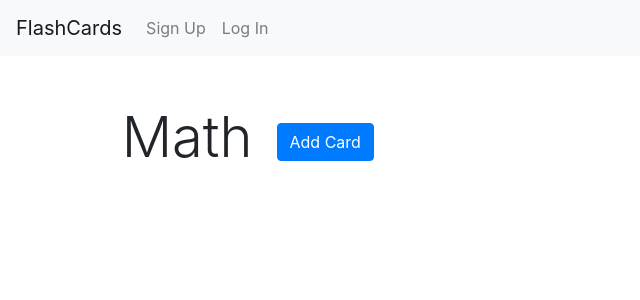
After one commit to Alikhalid2020/FlashCards, a Django app: page /deck/1 in a window 1280 px wide. The commit adds this page. Shown: the top 300 px of the page, without its empty margins (0-640 px from the left). Run offline with Django 3.2, Linux system fonts and the light colour scheme; data comes from the database, SQL or seed files in the repository; some libraries are stand-ins or nearby versions.

Commit message:
link to deck page from homepage links

```diff
--- /dev/null
+++ b/flashapp/templates/deck.html
@@ -0,0 +1,20 @@
+{% extends 'base.html' %}
+
+{% block content %}
+    <div class="container-fluid">
+        <div class="row mt-5">
+            <div class="col-1"></div>
+            <div class="col-10 d-flex justify-content-left align-items-center">
+                <h1 class="display-4">{{ deck.title }}</h1>
+                <a href="" class="btn btn-primary my-2 ml-4">Add Card</a>
+            </div>
+            <div class="col-1"></div>
+        </div>
+        <div class="row mt-4">
+            <div class="col-1"></div>
+            <div class="col-10 d-flex justify-content-left">
+            </div>
+            <div class="col-1"></div>
+        </div>
+    </div>
+{% endblock %}
--- a/flashapp/templates/homepage.html
+++ b/flashapp/templates/homepage.html
@@ -13,7 +13,7 @@
             <div class="col-1"></div>
             <div class="col-10 d-flex justify-content-left">
                 {% for deck in decks %}
-                    <a href="#" class="lead text-muted">{{ deck.title }}</a>
+                    <a href="{% url 'deck' deck=deck.id %}" class="lead text-muted">{{ deck.title }}</a>
                 {% endfor %}
             </div>
             <div class="col-1"></div>
--- a/flashapp/urls.py
+++ b/flashapp/urls.py
@@ -7,7 +7,8 @@ urlpatterns = [
     path('', views.homepage, name='homepage'),
     path('signup/', views.signup, name="signup"),
     path('', include('django.contrib.auth.urls')),
-    path('add-deck', views.add_deck, name="add-deck")
+    path('add-deck', views.add_deck, name="add-deck"),
+    path('deck/<deck>', views.deck, name="deck")
 ]
 
 if settings.DEBUG:
--- a/flashapp/views.py
+++ b/flashapp/views.py
@@ -11,6 +11,10 @@ from django.contrib.auth import logout
 def homepage(request):
     decks = Deck.objects.filter(user_id=request.user.id)
     return render(request, 'homepage.html', {"decks": decks})
+
+def deck(request, deck):
+    current_deck = Deck.objects.get(id=deck)
+    return render(request, 'deck.html', {"deck": current_deck})
 
 def add_deck(request):
     if request.method == 'POST':
```
